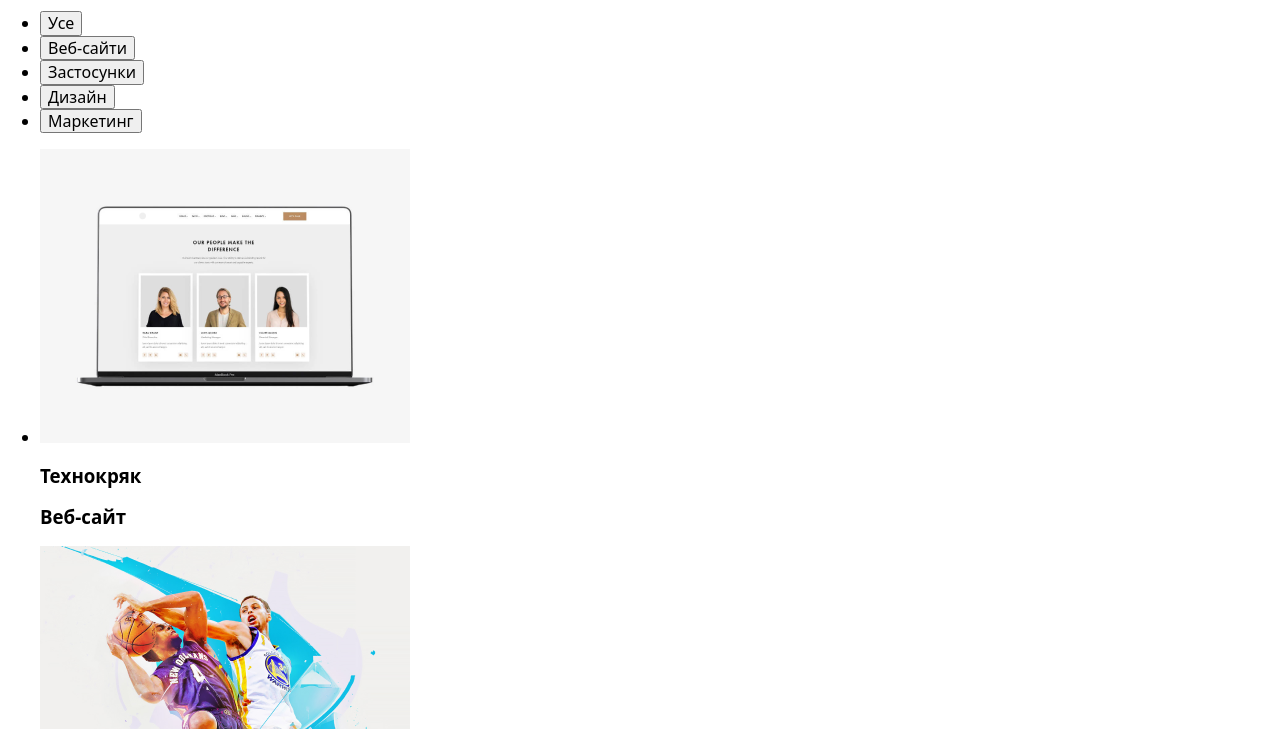
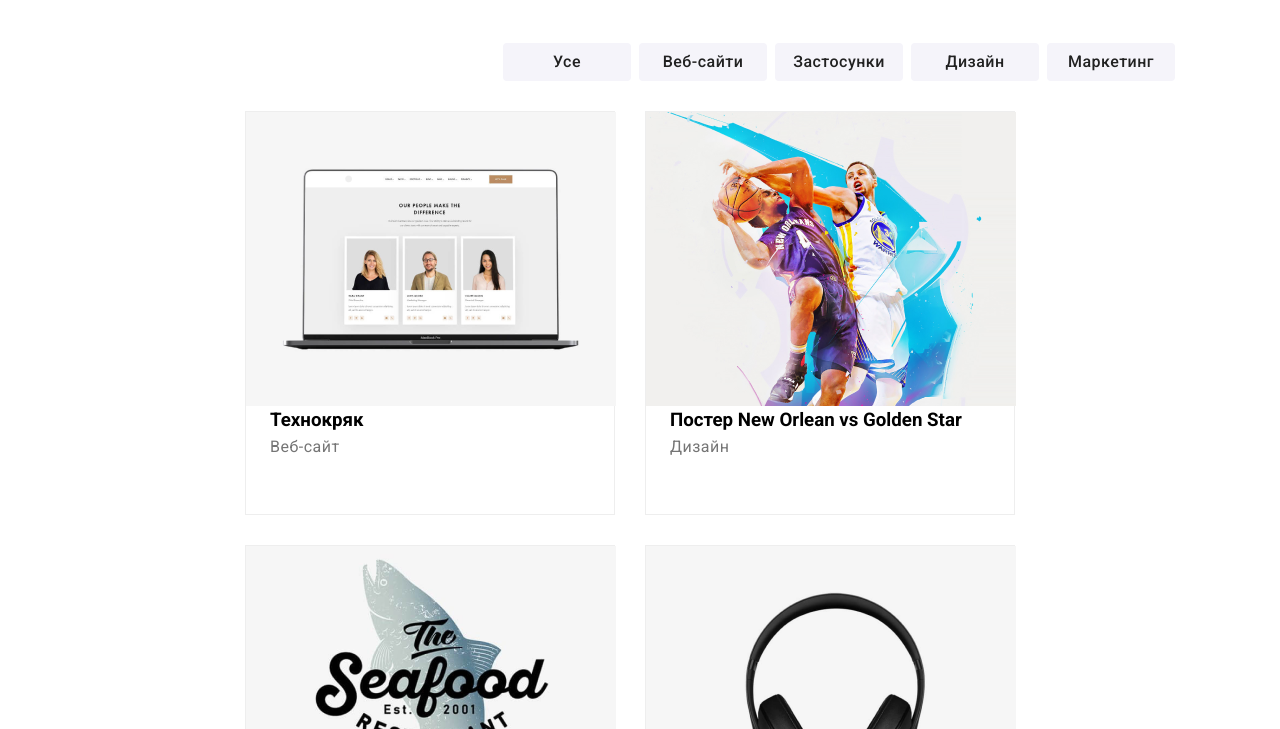
Before and after one commit to Timurboiko/HW-7, a plain HTML site: page portfolio.html in a window 1280 px wide. Shown: the part 131-860 px from the top of the page. Drawn offline with nearby package versions, Linux system fonts and the light colour scheme; the site is published under a folder, as on GitHub Pages, so addresses that start at the root find nothing.

Commit message:
Update portfolio.html

```diff
--- a/portfolio.html
+++ b/portfolio.html
@@ -5,7 +5,7 @@
     <meta http-equiv="X-UA-Compatible" content="IE=edge">
     <meta name="viewport" content="width=device-width, initial-scale=1.0">
     <title>Document</title>
-    <link rel="stylesheet" href="/portfolio.css">
+    <link rel="stylesheet" href="./portfolio.css">
     <link rel="preconnect" href="https://fonts.gstatic.com" crossorigin>
 <link href="https://fonts.googleapis.com/css2?family=Raleway:wght@700&family=Roboto:wght@400;500;700;900&display=swap" rel="stylesheet">
 <link rel="stylesheet" href="https://cdnjs.cloudflare.com/ajax/libs/modern-normalize/1.1.0/modern-normalize.min.css">
```
